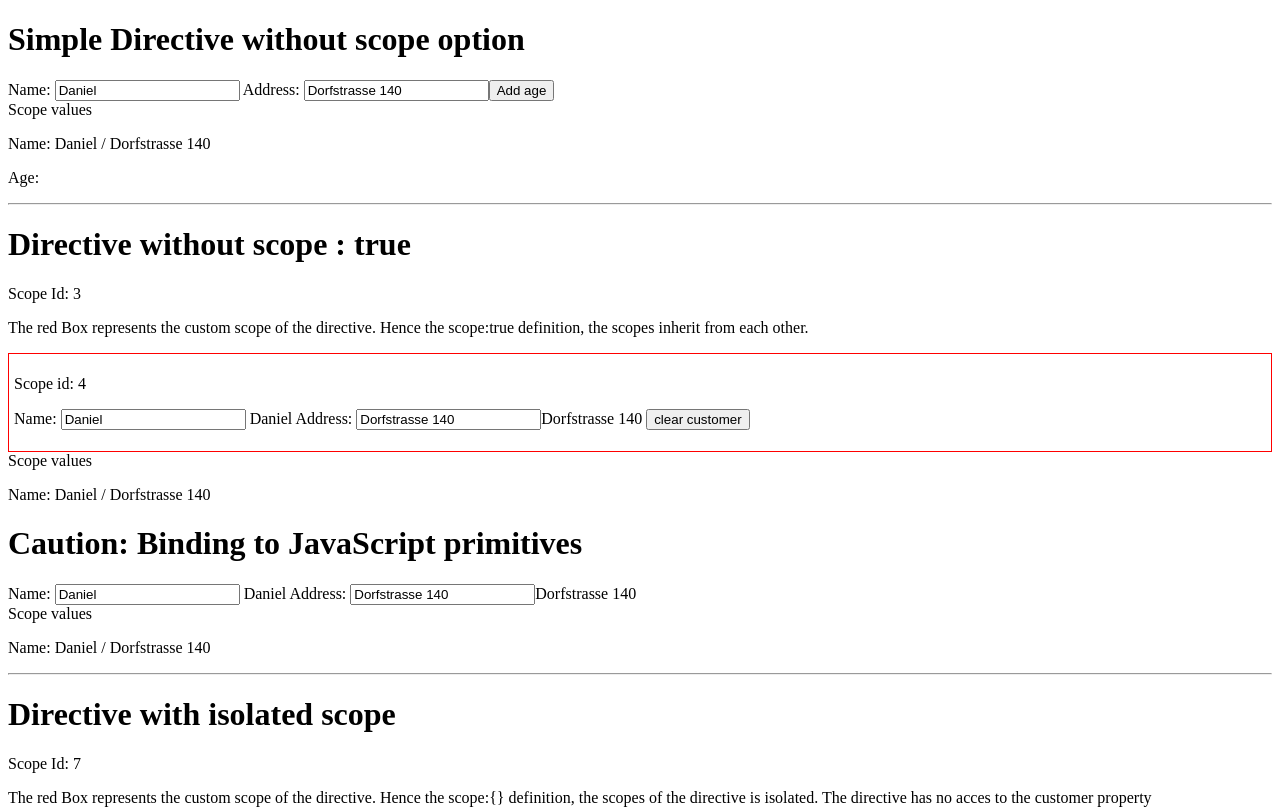
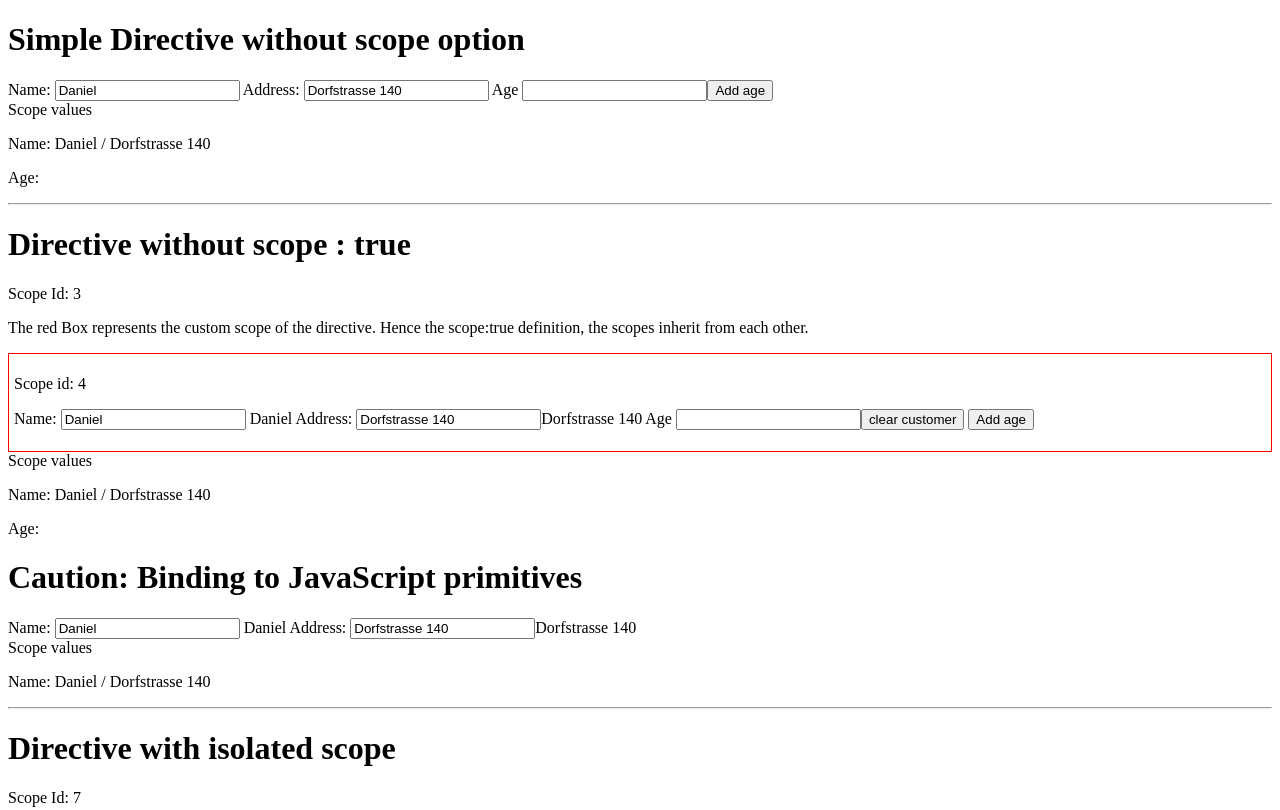
Before and after one commit to dameiers/AngularScopeDemo, a website: page public_html/index.html in a window 1280 px wide. Shown: the top 810 px of the page. Drawn offline with nearby package versions, Linux system fonts and the light colour scheme.

Commit message:
some minor updates

```diff
--- a/public_html/index.html
+++ b/public_html/index.html
@@ -19,7 +19,7 @@ and open the template in the editor.
             <div>
                 <label> Scope values</label>
                 <p>Name: {{customer.name}} / {{customer.address}}</p>
-                <p>Age: {{customer.age}} </p>
+                <p>Age: {{age}} </p>
             </div>
         </div>
 
@@ -34,6 +34,7 @@ and open the template in the editor.
             <div>
                 <label> Scope values</label>
                 <p>Name: {{customer.name}} / {{customer.address}}</p>
+                 <p>Age: {{age}} </p>
             </div>
         </div>
 
--- a/public_html/templates/myCustomerScopeTrueTemplate.html
+++ b/public_html/templates/myCustomerScopeTrueTemplate.html
@@ -1,4 +1,4 @@
 <div>
     <p>Scope id: {{$id}}</p>
-    <p> Name: <input type="text" ng-model="customer.name"> {{customer.name}} Address: <input type="text" ng-model="customer.address">{{customer.address}} <button ng-click="customer={}">clear customer</button> </p>
+    <p> Name: <input type="text" ng-model="customer.name"> {{customer.name}} Address: <input type="text" ng-model="customer.address">{{customer.address}} Age <input type="text" ng-model="age">{{age}}<button ng-click="customer={}">clear customer</button> <button ng-click="age=22">Add age</button></p>
 </div>
--- a/public_html/templates/myCustomerTemplate.html
+++ b/public_html/templates/myCustomerTemplate.html
@@ -1 +1 @@
-Name: <input type="text" ng-model="customer.name"> Address: <input type="text" ng-model="customer.address"><button ng-click="customer.age=22">Add age</button>
+Name: <input type="text" ng-model="customer.name"> Address: <input type="text" ng-model="customer.address"> Age <input type="text" ng-model="age">{{age}}<button ng-click="age=22">Add age</button>
```
